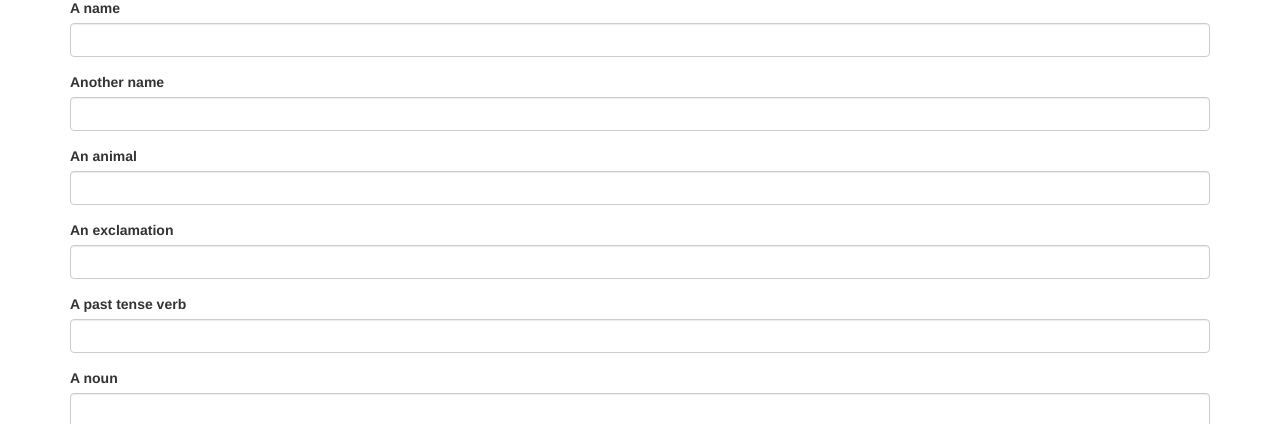
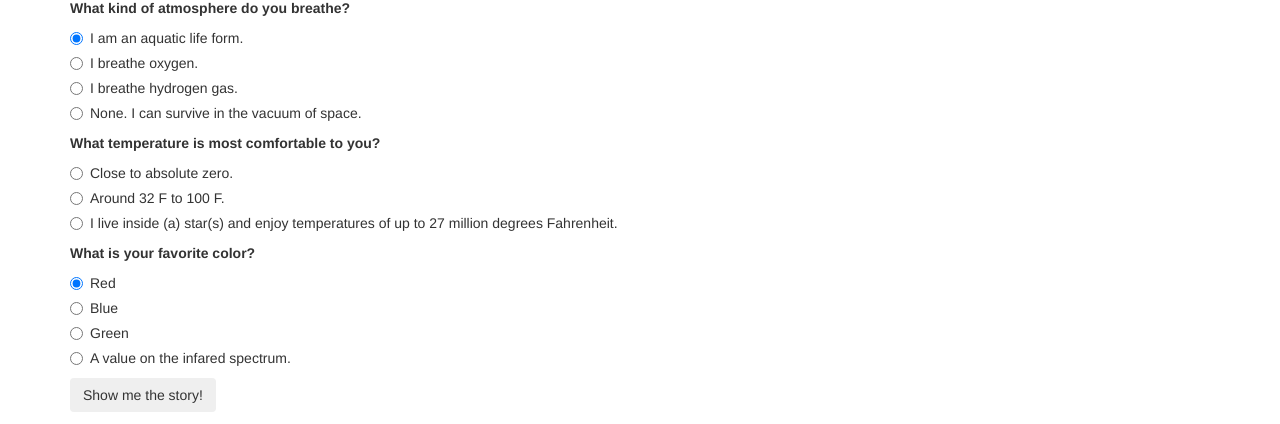
Before and after one commit to AmyJacobs/vacation-suggester, a plain HTML site: page index.html in a window 1280 px wide. Shown: the part 72-496 px from the top of the page. Drawn offline with Linux system fonts and the light colour scheme.

Commit message:
Create basic quiz questions

```diff
--- a/index.html
+++ b/index.html
@@ -3,38 +3,83 @@
   <head>
     <link href="css/bootstrap.css" rel="stylesheet" type="text/css">
     <link href="css/styles.css" rel="stylesheet" type="text/css">
-    <script src="js\jquery-3.2.1.js"></script>
+    <script src="js/jquery-3.2.1.js"></script>
     <script src="js/scripts.js"></script>
-    <title>A fantastical adventure</title>
+    <title>Vacation Suggestions!</title>
   </head>
   <body>
     <div class="container">
-      <h1>Fill in the blanks to write your story!</h1>
+      <h1>Vacation Suggestions!</h1>
       <div id="blanks">
         <form>
-          <div class="form-group">
-            <label for="person1">A name</label>
-            <input id="person1" class="form-control" type="text">
+          <p><b>What kind of atmosphere do you breathe?</b></p>
+          <div class="radio">
+            <label>
+              <input type="radio" name="atmos" value="water" checked>
+              I am an aquatic life form.
+            </label>
           </div>
-          <div class="form-group">
-            <label for="person2">Another name</label>
-            <input id="person2" class="form-control" type="text">
+          <div class="radio">
+            <label>
+              <input type="radio" name="atmos" value="oxygen">
+              I breathe oxygen.
+            </label>
           </div>
-          <div class="form-group">
-            <label for="animal">An animal</label>
-            <input id="animal" class="form-control" type="text">
+          <div class="radio">
+            <label>
+              <input type="radio" name="atmos" value="hydrogen">
+              I breathe hydrogen gas.
+            </label>
           </div>
-          <div class="form-group">
-            <label for="exclamation">An exclamation</label>
-            <input id="exclamation" class="form-control" type="text">
+          <div class="radio">
+            <label>
+              <input type="radio" name="atmos" value="none">
+              None. I can survive in the vacuum of space.
+            </label>
           </div>
-          <div class="form-group">
-            <label for="verb">A past tense verb</label>
-            <input id="verb" class="form-control" type="text">
+          <p><b>What temperature is most comfortable to you?<b></p>
+          <div class="radio">
+            <label>
+              <input type="radio" name="temp" value="cold" checked>
+              Close to absolute zero.
+            </label>
           </div>
-          <div class="form-group">
-            <label for="noun">A noun</label>
-            <input id="noun" class="form-control" type="text">
+          <div class="radio">
+            <label>
+              <input type="radio" name="atmos" value="human">
+              Around 32 F to 100 F.
+            </label>
+          </div>
+          <div class="radio">
+            <label>
+              <input type="radio" name="atmos" value="hot">
+              I live inside (a) star(s) and enjoy temperatures of up to 27 million degrees Fahrenheit.
+            </label>
+          </div>
+          <p><b>What is your favorite color?<b></p>
+          <div class="radio">
+            <label>
+              <input type="radio" name="temp" value="red" checked>
+              Red
+            </label>
+          </div>
+          <div class="radio">
+            <label>
+              <input type="radio" name="atmos" value="blue">
+              Blue
+            </label>
+          </div>
+          <div class="radio">
+            <label>
+              <input type="radio" name="atmos" value="green">
+              Green
+            </label>
+          </div>
+          <div class="radio">
+            <label>
+              <input type="radio" name="atmos" value="infared">
+              A value on the infared spectrum.
+            </label>
           </div>
 
           <button type="submit" class="btn">Show me the story!</button>
```
